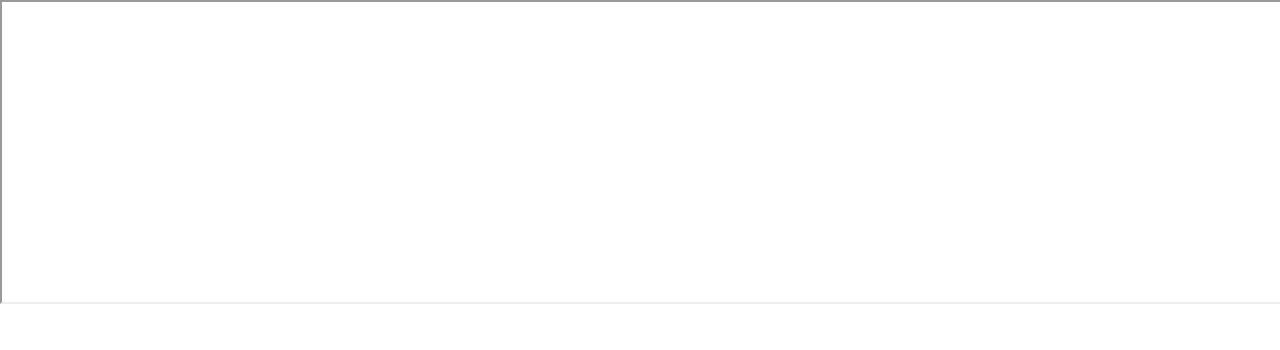
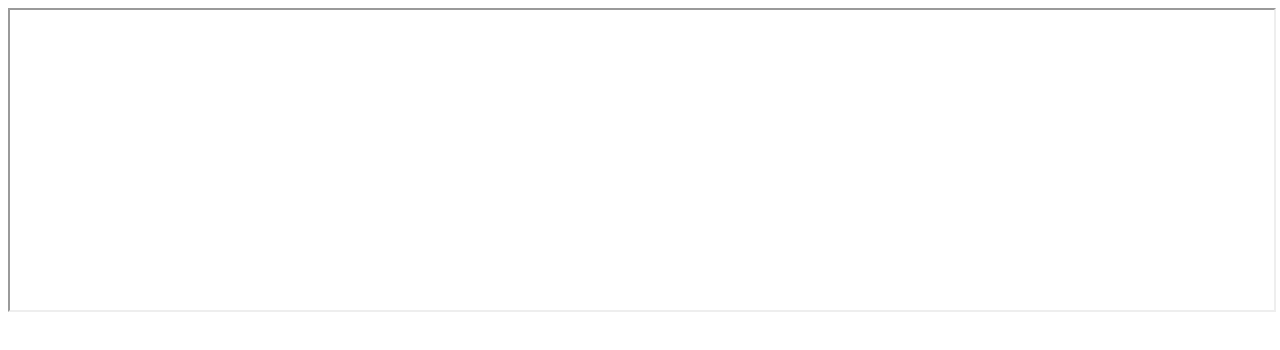
Before and after one commit to Vbcoders/File-uploder, a plain HTML site: page index.html in a window 1280 px wide. Drawn offline with Linux system fonts and the light colour scheme.

Commit message:
Update index.html

```diff
--- a/index.html
+++ b/index.html
@@ -6,14 +6,5 @@
 <body>
 <iframe width="100%" height="300px" style=border:none"src="https://script.google.com/macros/s/AKfycbx-4OSJ98_muMGtkMNXiLP19jOUye-AxaYGuCXejKLn7W2dYAUEogzU7GtVy8MYw3gP/exec">
 </iframe>
-<style>
-body{
-margin:0px;
-padding:0px;
-text-align:center;
-width:100%;
-height:100%;
-}
-</style>
 </body>
 </html>
```
